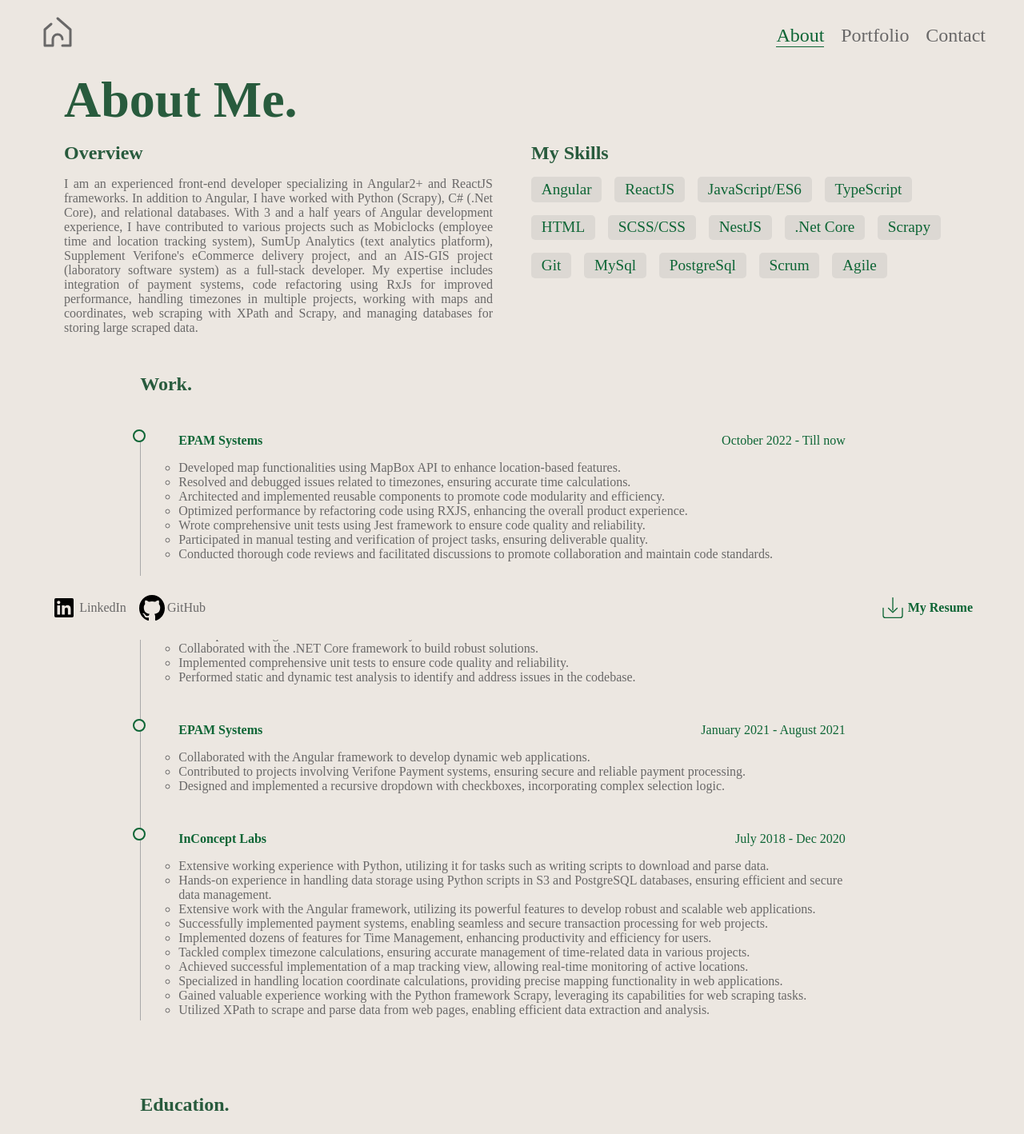
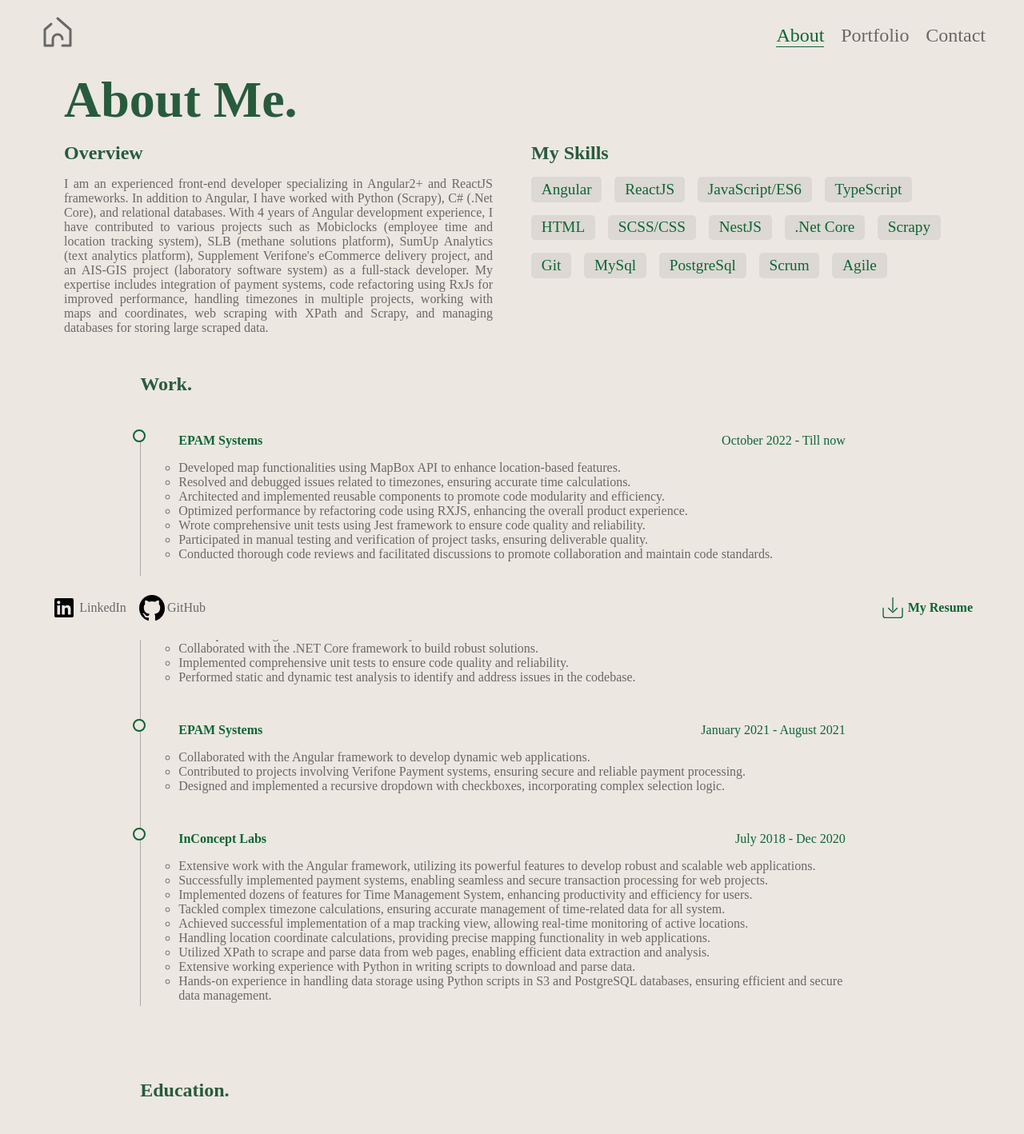
Before and after one commit to NellyHayrapetyan/nellis-tech-gallery, a Next.js app: page /about in a window 1280 px wide. Shown: the top 1418 px of the page at 80% size. Built offline with nearby package versions, Linux system fonts and the light colour scheme.

Commit message:
fix content of webpage

```diff
--- a/public/assets/ExperienceData.tsx
+++ b/public/assets/ExperienceData.tsx
@@ -42,16 +42,15 @@
   },
   {
     text: [
-      "Extensive working experience with Python, utilizing it for tasks such as writing scripts to download and parse data.",
-      "Hands-on experience in handling data storage using Python scripts in S3 and PostgreSQL databases, ensuring efficient and secure data management.",
       "Extensive work with the Angular framework, utilizing its powerful features to develop robust and scalable web applications.",
       "Successfully implemented payment systems, enabling seamless and secure transaction processing for web projects.",
-      "Implemented dozens of features for Time Management, enhancing productivity and efficiency for users.",
-      "Tackled complex timezone calculations, ensuring accurate management of time-related data in various projects.",
+      "Implemented dozens of features for Time Management System, enhancing productivity and efficiency for users.",
+      "Tackled complex timezone calculations, ensuring accurate management of time-related data for all system.",
       "Achieved successful implementation of a map tracking view, allowing real-time monitoring of active locations.",
-      "Specialized in handling location coordinate calculations, providing precise mapping functionality in web applications.",
-      "Gained valuable experience working with the Python framework Scrapy, leveraging its capabilities for web scraping tasks.",
-      "Utilized XPath to scrape and parse data from web pages, enabling efficient data extraction and analysis."
+      "Handling location coordinate calculations, providing precise mapping functionality in web applications.",
+      "Utilized XPath to scrape and parse data from web pages, enabling efficient data extraction and analysis.",
+      "Extensive working experience with Python in writing scripts to download and parse data.",
+      "Hands-on experience in handling data storage using Python scripts in S3 and PostgreSQL databases, ensuring efficient and secure data management.",
     ],
     title: 'InConcept Labs',
     timeline: {
@@ -82,7 +81,7 @@
   },
 ];
 
-export const WelcomeMessage = `Welcome to Nelli's Tech Gallery! I'm Nelli Hayrapetyan, a dedicated Frontend web developer specializing in building beautiful and engaging websites. It's a pleasure to have you here, and I invite you to explore and learn more about me and my work. Take your time to browse through the gallery and discover the projects I've worked on, the technologies I specialize in, and the skills I bring to the table. If you have any questions or are interested in collaborating, feel free to reach out.`;
+export const WelcomeMessage = `Welcome to Nelli's Tech Gallery! I'm Nelli Hayrapetyan, a dedicated Frontend developer specializing in building beautiful and engaging websites. It's a pleasure to have you here, and I invite you to explore and learn more about me and my work. Take your time to browse through the gallery and discover the projects I've worked on, the technologies I specialize in, and the skills I bring to the table. If you have any questions or are interested in collaborating, feel free to reach out.`;
 
 export const Skills: string[] = [
   "Angular",
@@ -101,4 +100,4 @@
   "Agile"
 ];
 
-export const ExperienceSummary = `I am an experienced front-end developer specializing in Angular2+ and ReactJS frameworks. In addition to Angular, I have worked with Python (Scrapy), C# (.Net Core), and relational databases. With 3 and a half years of Angular development experience, I have contributed to various projects such as Mobiclocks (employee time and location tracking system), SumUp Analytics (text analytics platform), Supplement Verifone's eCommerce delivery project, and an AIS-GIS project (laboratory software system) as a full-stack developer. My expertise includes integration of payment systems, code refactoring using RxJs for improved performance, handling timezones in multiple projects, working with maps and coordinates, web scraping with XPath and Scrapy, and managing databases for storing large scraped data.`
+export const ExperienceSummary = `I am an experienced front-end developer specializing in Angular2+ and ReactJS frameworks. In addition to Angular, I have worked with Python (Scrapy), C# (.Net Core), and relational databases. With 4 years of Angular development experience, I have contributed to various projects such as Mobiclocks (employee time and location tracking system), SLB (methane solutions platform), SumUp Analytics (text analytics platform), Supplement Verifone's eCommerce delivery project, and an AIS-GIS project (laboratory software system) as a full-stack developer. My expertise includes integration of payment systems, code refactoring using RxJs for improved performance, handling timezones in multiple projects, working with maps and coordinates, web scraping with XPath and Scrapy, and managing databases for storing large scraped data.`
--- a/src/components/projectCard/ProjectCard.module.scss
+++ b/src/components/projectCard/ProjectCard.module.scss
@@ -50,6 +50,10 @@
       z-index: 2;
       transform: none;
       opacity: 1;
+
+      .ShortInfo  {
+        margin: 0.2rem 0;
+      }
     }
 
     &::after {
--- a/src/components/projectCard/ProjectCard.tsx
+++ b/src/components/projectCard/ProjectCard.tsx
@@ -30,7 +30,7 @@
       />
       <div className={classes.InfoOverlay}>
         <h1>{data.title}</h1>
-        <p>{data.shortInfo}</p>
+        <p className={classes.ShortInfo}>{data.shortInfo}</p>
         <p className={classes.Tech}>{data.technologies.map((tech) => <span key={tech}>{tech}</span>)}</p>
       </div>
     </Link>
```
Also changed, not shown: public/assets/ProjectsData.tsx (+6 -6 lines), public/photo-library/single-photo.jpg.
